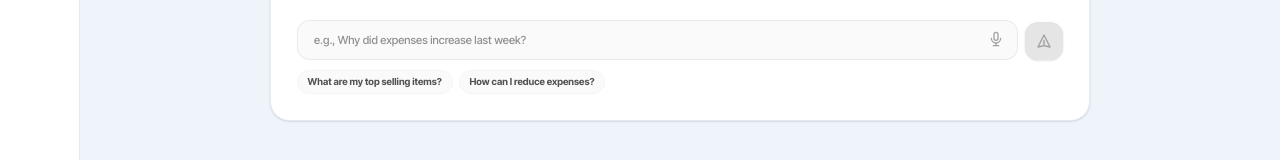
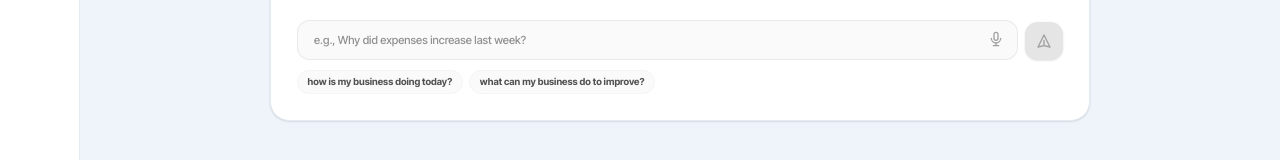
Before and after one commit to Awwal234/NombaLens, a Vue app: page /summary in a window 1280 px wide. Shown: the part 429-589 px from the top of the page. Built offline with nearby package versions, Linux system fonts and the light colour scheme; no server answers; the HTML template or start-up script is replaced by a standard one.

Commit message:
fix: ai summary suggestions

```diff
--- a/src/components/landing/HeroSection.vue
+++ b/src/components/landing/HeroSection.vue
@@ -34,7 +34,8 @@ const goWatchDemo = (e: Event) => {
 
     <div class="mx-auto mb-16 max-w-[1000px] px-0 sm:px-4 lg:mb-[96px] lg:px-[40px]">
       <div class="overflow-hidden rounded-[20px] border border-[#E8E2EE] shadow-2xl">
-        <img src="/landing/heroimg.png" class="block h-auto w-full object-cover" alt="NombaLens Dashboard Preview" />
+        <img src="/landing/productsample.png" class="block h-auto w-full object-cover"
+          alt="NombaLens Dashboard Preview" />
       </div>
     </div>
 
--- a/src/components/summary/AskAI.vue
+++ b/src/components/summary/AskAI.vue
@@ -2,7 +2,8 @@
   <div class="bg-white rounded-[24px] border border-[var(--au-border)] p-6 md:p-8 flex flex-col mt-8 shadow-sm">
     <div class="flex items-center justify-between mb-6">
       <div class="flex items-center gap-3">
-        <div class="w-10 h-10 bg-[var(--au-accent-light)] text-[var(--au-accent)] rounded-full flex items-center justify-center text-xl">
+        <div
+          class="w-10 h-10 bg-[var(--au-accent-light)] text-[var(--au-accent)] rounded-full flex items-center justify-center text-xl">
           💬
         </div>
         <div>
@@ -66,8 +67,10 @@
         <div class="bg-neutral-50 border border-neutral-100 rounded-[20px] rounded-tl-sm px-5 py-4">
           <div class="flex gap-1.5">
             <div class="w-2 h-2 bg-[var(--au-accent)]/60 rounded-full animate-bounce"></div>
-            <div class="w-2 h-2 bg-[var(--au-accent)]/60 rounded-full animate-bounce" style="animation-delay: 0.15s"></div>
-            <div class="w-2 h-2 bg-[var(--au-accent)]/60 rounded-full animate-bounce" style="animation-delay: 0.3s"></div>
+            <div class="w-2 h-2 bg-[var(--au-accent)]/60 rounded-full animate-bounce" style="animation-delay: 0.15s">
+            </div>
+            <div class="w-2 h-2 bg-[var(--au-accent)]/60 rounded-full animate-bounce" style="animation-delay: 0.3s">
+            </div>
           </div>
         </div>
       </div>
@@ -99,13 +102,13 @@
     </form>
 
     <div class="mt-3 flex flex-wrap gap-2">
-      <button @click="setInput('What are my top selling items?')"
+      <button @click="setInput('how is my business doing today?')"
         class="text-xs bg-neutral-50 hover:bg-[var(--au-accent-light)] text-neutral-600 hover:text-[var(--au-accent)] border border-neutral-100 px-3 py-1.5 rounded-full transition-colors font-bold">
-        What are my top selling items?
+        how is my business doing today?
       </button>
-      <button @click="setInput('How can I reduce expenses?')"
+      <button @click="setInput('what can my business do to improve?')"
         class="text-xs bg-neutral-50 hover:bg-[var(--au-accent-light)] text-neutral-600 hover:text-[var(--au-accent)] border border-neutral-100 px-3 py-1.5 rounded-full transition-colors font-bold">
-        How can I reduce expenses?
+        what can my business do to improve?
       </button>
     </div>
   </div>
```
Also changed, not shown: public/landing/productsample.png (added).
